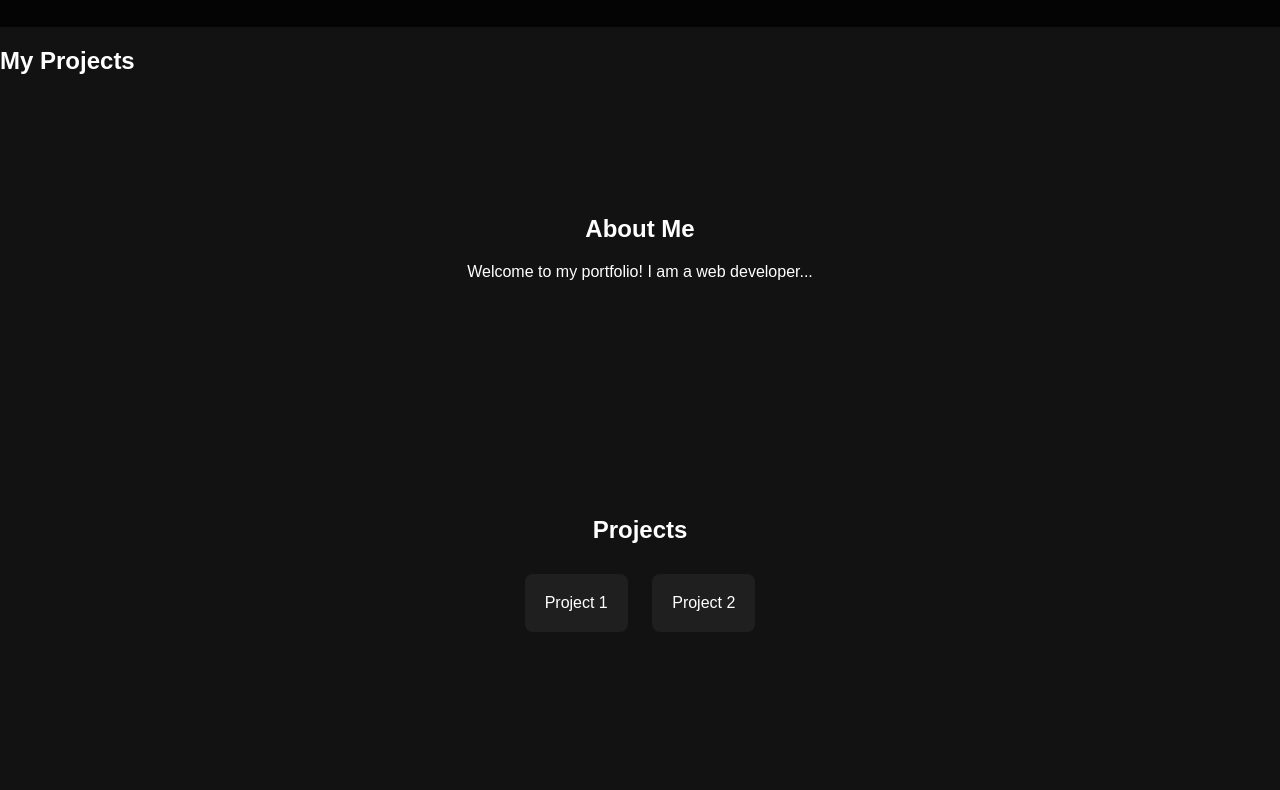
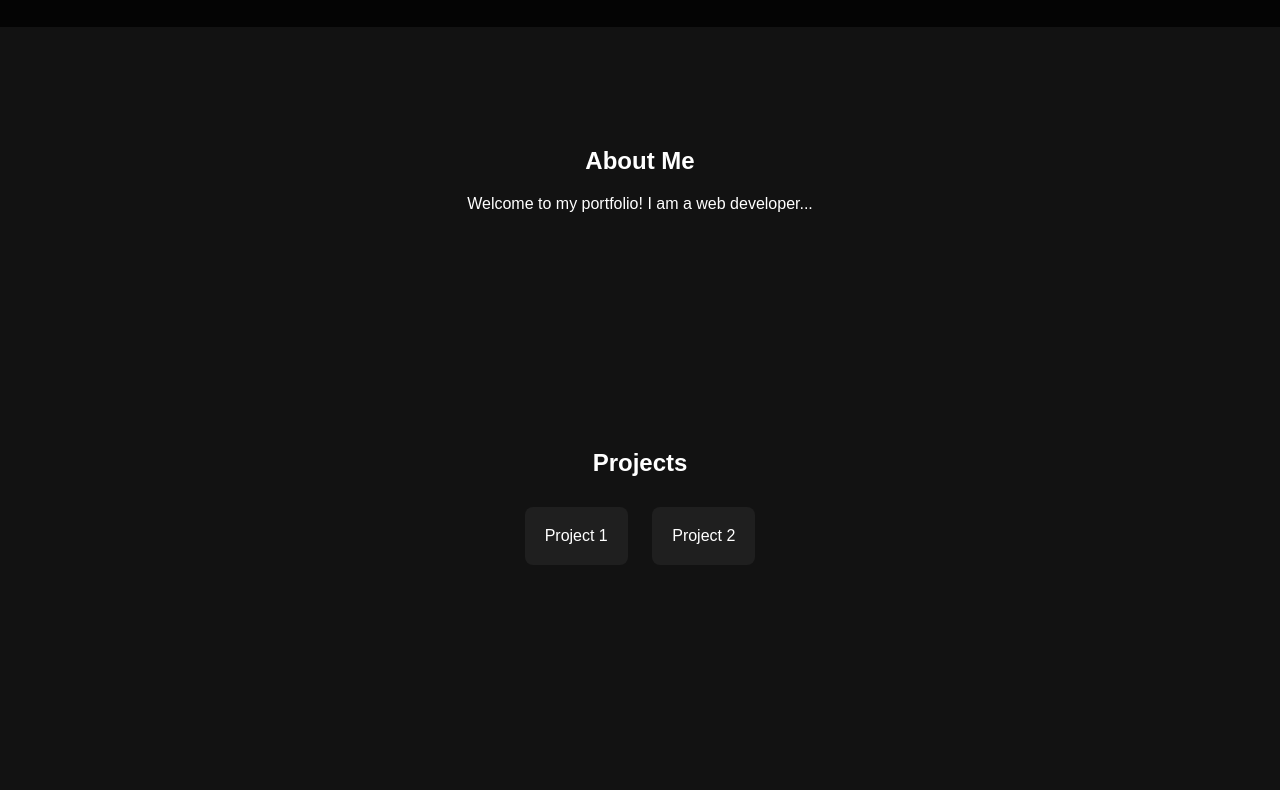
Before and after one commit to MaksTorner/MaksTorner.github.io, a plain HTML site: page index.html in a window 1280 px wide. Shown: the part 93-883 px from the top of the page. Drawn offline with Linux system fonts and the light colour scheme; no server answers.

Commit message:
Update index.html

```diff
--- a/index.html
+++ b/index.html
@@ -19,12 +19,6 @@
             <a href="#contact">Contact</a>
         </nav>
     </header>
-
-    <section id="projects">
-  <h2>My Projects</h2>
-  <!-- Dynamiskt innehåll fylls här -->
-</section>
-
 
     <main>
         <section id="about">
```
